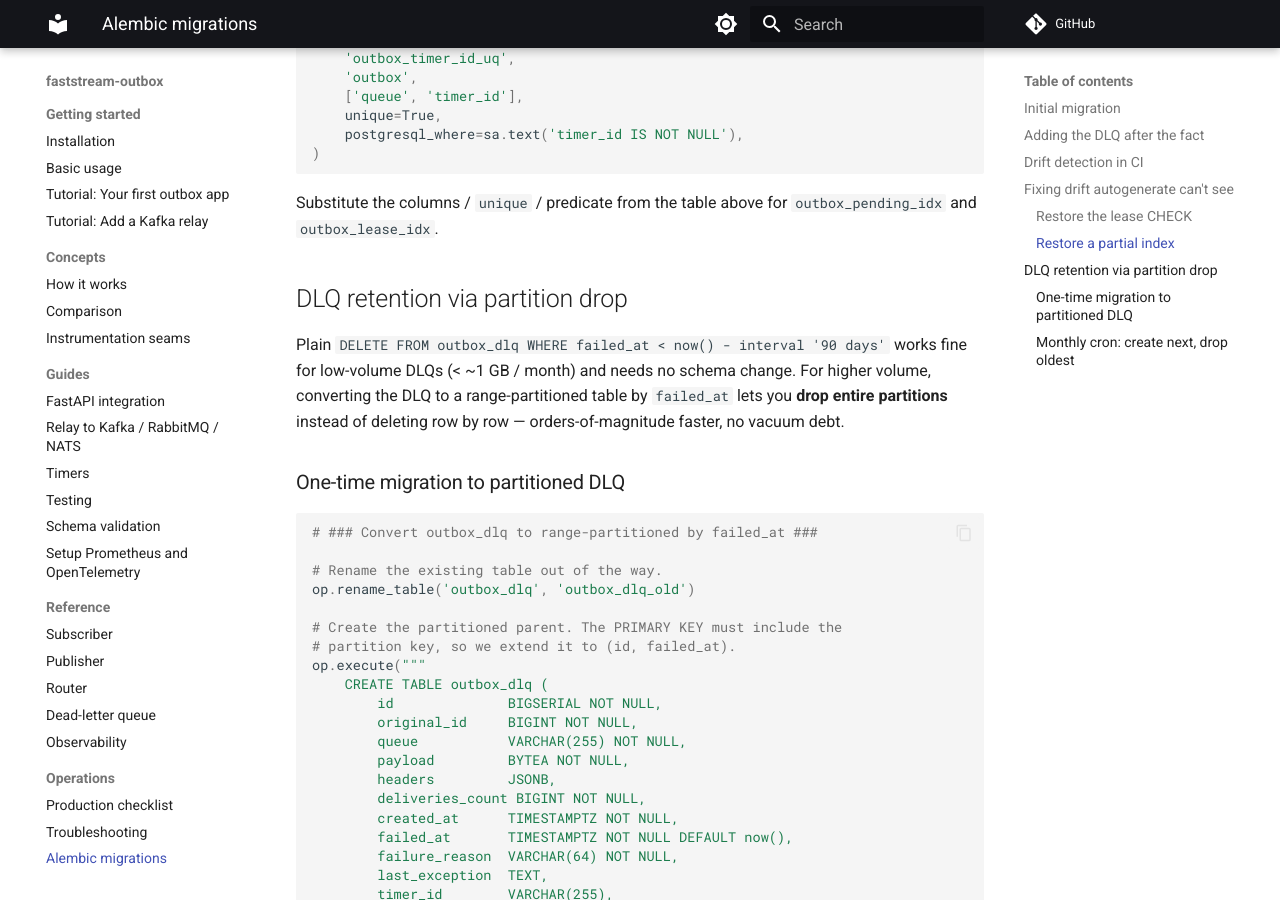
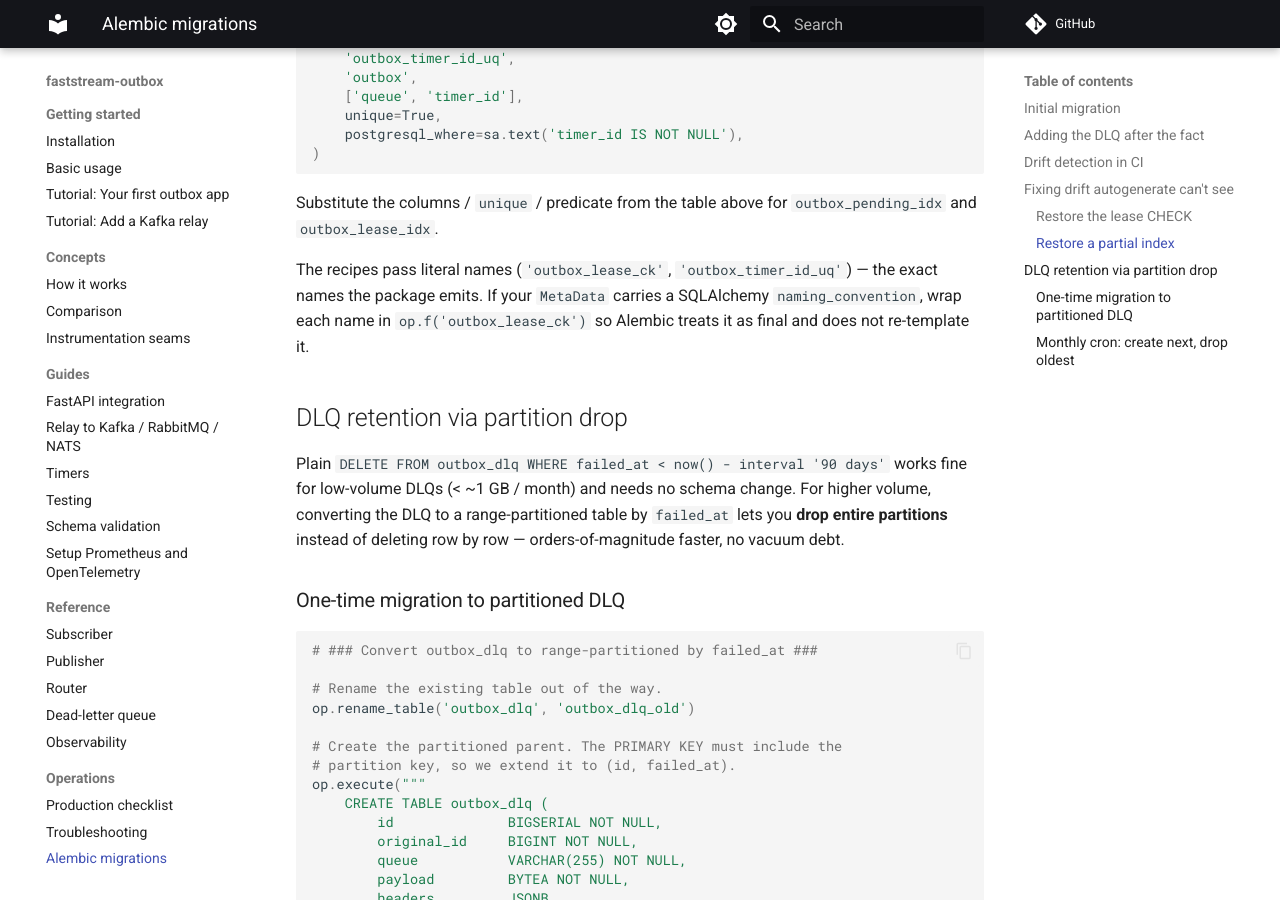
Before and after one commit to modern-python/faststream-outbox, an MkDocs documentation site: the page built from docs/operations/alembic.md, in a window 1280 px wide and 900 px high, scrolled down 4197 px. Built offline with MkDocs 1.6.1 and Material for MkDocs 9.7.7, drawn with Linux system fonts in a browser that asks for light colours; comment, search, counter and statistics services are not loaded.

Commit message:
test+docs: assert pointer on predicate-drift; note naming_convention in recipe
Final-review polish: cover the index/check predicate-drift blind path at the
integration level too, and warn operators with a SQLAlchemy naming_convention to
wrap recipe identifiers in op.f().

Co-Authored-By: Claude Opus 4.8 (1M context) <noreply@anthropic.com>

```diff
--- a/docs/operations/alembic.md
+++ b/docs/operations/alembic.md
@@ -215,6 +215,11 @@ op.create_index(
 Substitute the columns / `unique` / predicate from the table above for
 `outbox_pending_idx` and `outbox_lease_idx`.
 
+The recipes pass literal names (`'outbox_lease_ck'`, `'outbox_timer_id_uq'`) —
+the exact names the package emits. If your `MetaData` carries a SQLAlchemy
+`naming_convention`, wrap each name in `op.f('outbox_lease_ck')` so Alembic
+treats it as final and does not re-template it.
+
 ## DLQ retention via partition drop { #dlq-retention-via-partition-drop }
 
 Plain `DELETE FROM outbox_dlq WHERE failed_at < now() - interval '90
```
Also changed, not shown: 1 other file.
